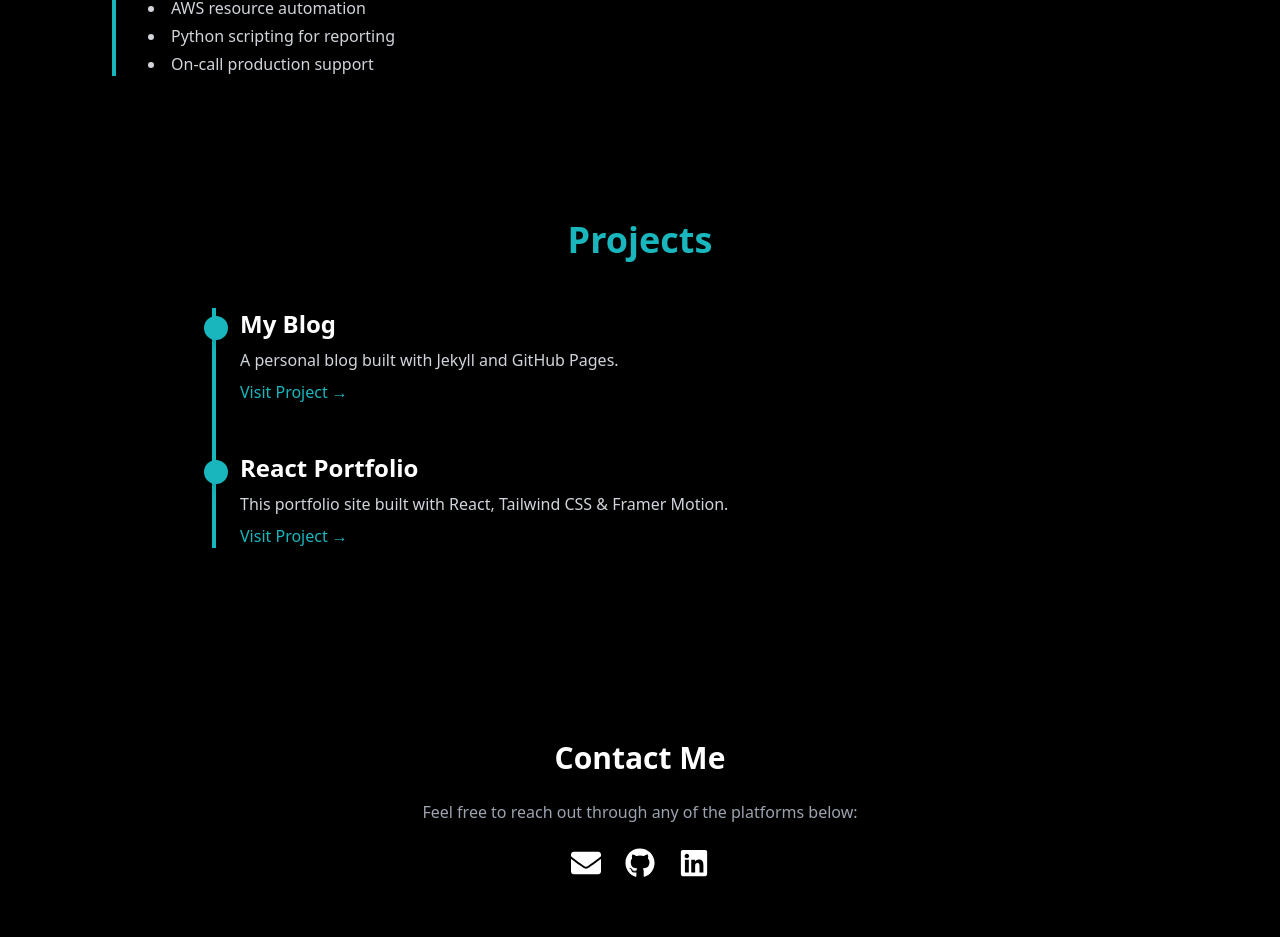
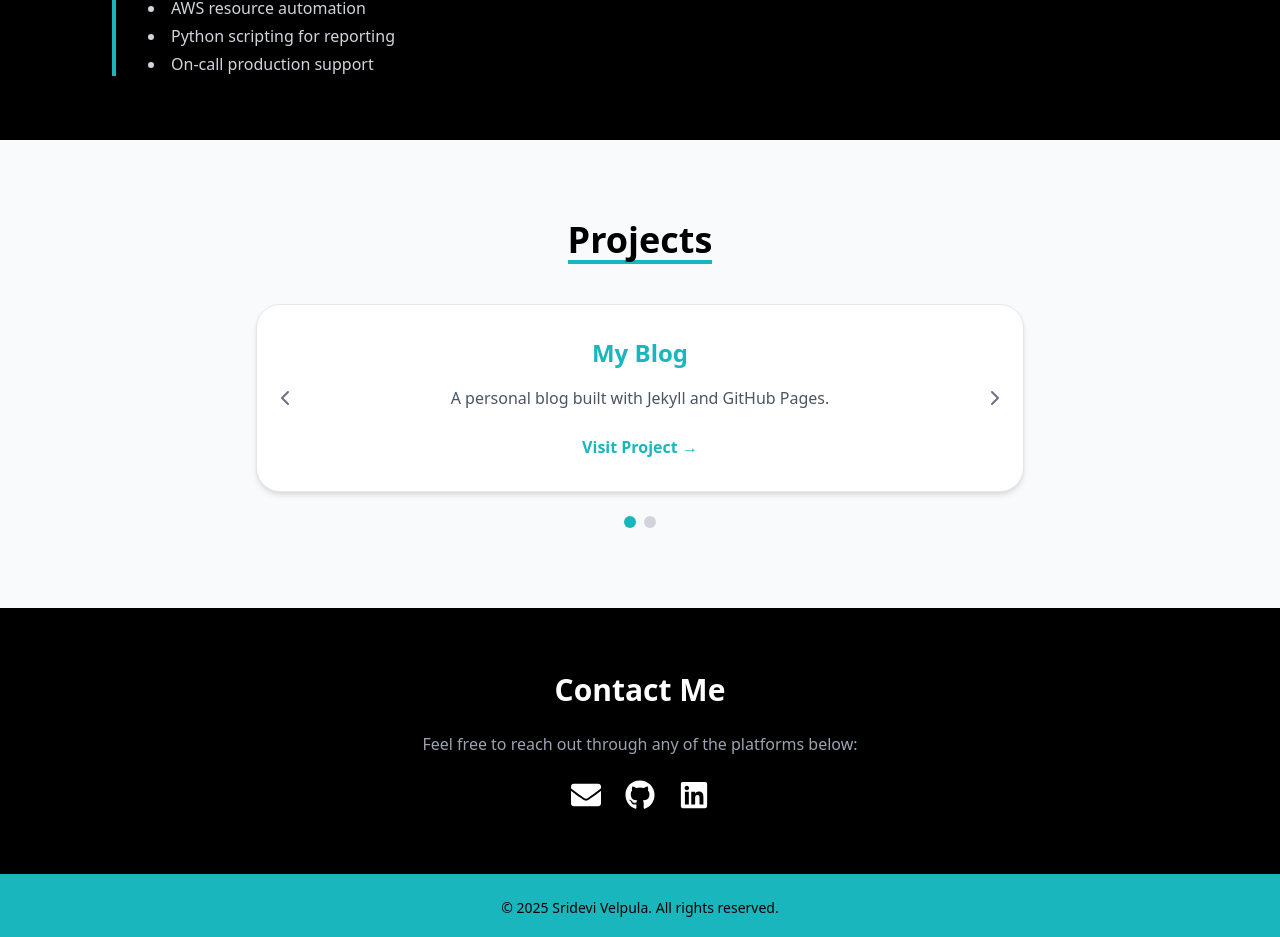
Before and after one commit to srideviblogs/my-portfolio-react, a React (Create React App) app: page / in a window 1280 px wide. Shown: the part 2535-3472 px from the top of the page. Built offline with nearby package versions, Linux system fonts and the light colour scheme.

Commit message:
Update Portfolio.js

```diff
--- a/src/components/Portfolio.js
+++ b/src/components/Portfolio.js
@@ -1,5 +1,6 @@
-import React from "react";
-import { motion } from "framer-motion";
+import React, { useState } from "react";
+import { motion, AnimatePresence } from "framer-motion";
+import { ChevronLeft, ChevronRight } from "lucide-react";
 
 const projects = [
   {
@@ -15,39 +16,67 @@ const projects = [
 ];
 
 const Portfolio = () => {
+  const [index, setIndex] = useState(0);
+  const project = projects[index];
+
+  const handlePrev = () => setIndex((prev) => (prev === 0 ? projects.length - 1 : prev - 1));
+  const handleNext = () => setIndex((prev) => (prev === projects.length - 1 ? 0 : prev + 1));
+
   return (
-    <section id="portfolio" className="bg-black text-white py-20 px-6 md:px-28">
-      <h2 className="text-4xl font-bold text-center mb-12 text-tealcustom">Projects</h2>
+    <section id="portfolio" className="bg-gray-50 py-20 px-6">
+      <div className="max-w-3xl mx-auto text-center">
+        <h2 className="text-4xl font-bold text-black mb-10 border-b-4 border-tealcustom inline-block">
+          Projects
+        </h2>
 
-      <div className="relative max-w-4xl mx-auto">
-        {/* Vertical line */}
-        <div className="border-l-4 border-tealcustom absolute h-full top-0 left-5"></div>
-
-        {/* Project Items */}
-        {projects.map((project, idx) => (
+        <div className="relative bg-white rounded-3xl p-8 shadow-md border border-gray-200">
+          <AnimatePresence mode="wait">
             <motion.div
-            key={idx}
-            className="mb-12 ml-12 relative"
-            initial={{ opacity: 0, x: -40 }}
-            whileInView={{ opacity: 1, x: 0 }}
-            viewport={{ once: true }}
-            transition={{ delay: idx * 0.3 }}
+              key={index}
+              initial={{ opacity: 0, x: 100 }}
+              animate={{ opacity: 1, x: 0 }}
+              exit={{ opacity: 0, x: -100 }}
+              transition={{ duration: 0.5 }}
             >
-            {/* Timeline Dot */}
-            <div className="absolute -left-9 top-2 w-6 h-6 bg-tealcustom rounded-full shadow-lg"></div>
-
-            <h3 className="text-2xl font-semibold mb-2">{project.title}</h3>
-            <p className="text-gray-300 mb-2">{project.description}</p>
+              <h3 className="text-2xl font-semibold text-tealcustom mb-4">{project.title}</h3>
+              <p className="text-gray-600 mb-6 leading-relaxed">{project.description}</p>
               <a
                 href={project.link}
                 target="_blank"
                 rel="noopener noreferrer"
-              className="inline-block text-tealcustom hover:underline font-medium"
+                className="text-tealcustom font-semibold hover:underline"
               >
                 Visit Project →
               </a>
             </motion.div>
+          </AnimatePresence>
+
+          {/* Navigation Arrows */}
+          <div className="absolute inset-y-0 left-0 flex items-center pl-4">
+            <button onClick={handlePrev} aria-label="Previous project">
+              <ChevronLeft className="h-6 w-6 text-gray-500 hover:text-tealcustom" />
+            </button>
+          </div>
+          <div className="absolute inset-y-0 right-0 flex items-center pr-4">
+            <button onClick={handleNext} aria-label="Next project">
+              <ChevronRight className="h-6 w-6 text-gray-500 hover:text-tealcustom" />
+            </button>
+          </div>
+        </div>
+
+        {/* Dots */}
+        <div className="flex justify-center gap-2 mt-6">
+          {projects.map((_, i) => (
+            <button
+              key={i}
+              onClick={() => setIndex(i)}
+              className={`w-3 h-3 rounded-full ${
+                i === index ? "bg-tealcustom" : "bg-gray-300"
+              }`}
+              aria-label={`Go to project ${i + 1}`}
+            />
           ))}
+        </div>
       </div>
     </section>
   );
```
Lines whose indentation alone changed are shown as unchanged.
